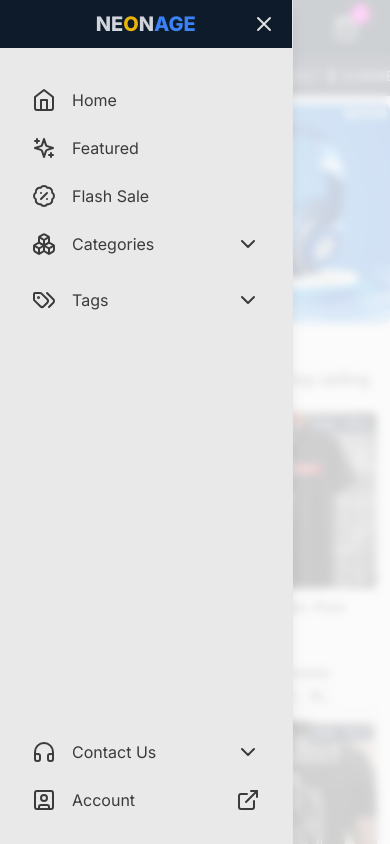
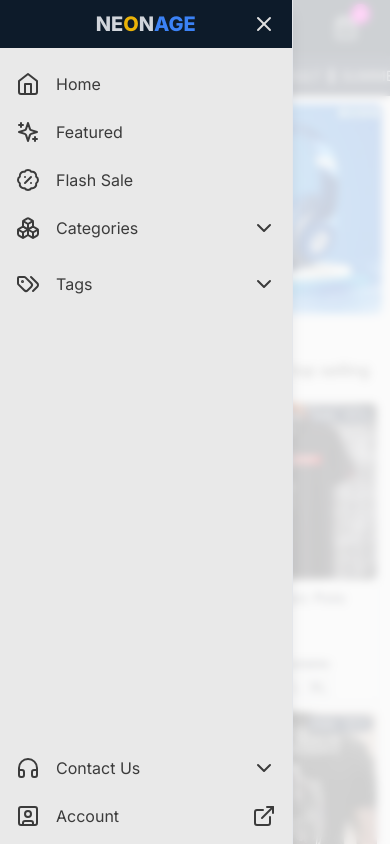
Before and after one commit to akeakun/shop-1.0, a Next.js app: page /home in a window 390 px wide. Both pictures are taken after a click on the button 44 px from the left and 28 px from the top of the page. Shown: the top 844 px of the page. Built offline with nearby package versions, Linux system fonts and the light colour scheme.

Commit message:
updated mobile navbar design

```diff
--- a/src/app/home/components/canvas/Canvas.tsx
+++ b/src/app/home/components/canvas/Canvas.tsx
@@ -4,7 +4,7 @@ import { AspectRatio } from "@/components/ui/aspect-ratio";
 
 const Canvas = () => {
   return (
-    <div className="w-full space-x-1.5 md:grid md:grid-cols-3 md:grid-rows-2 py-2">
+    <div className="w-full space-x-1.5 md:grid md:grid-cols-3 md:grid-rows-2 p-2">
       <div className=" md:row-span-2 md:col-span-2">
         <AspectRatio
           asChild
--- a/src/components/Navigation/components/NavbarOneComponents/MobileHamburg/MobileHamburg.tsx
+++ b/src/components/Navigation/components/NavbarOneComponents/MobileHamburg/MobileHamburg.tsx
@@ -40,7 +40,7 @@ const MobileHamburg = () => {
           </SheetClose>
         </div>
         <nav className="h-full flex-1 flex flex-col justify-between overflow-hidden">
-          <ul className="p-4 flex flex-col gap-2 overflow-y-scroll no-scrollbar">
+          <ul className=" flex flex-col gap-2 overflow-y-scroll no-scrollbar">
             <li className="">
               <Link
                 href={"/home"}
@@ -71,7 +71,7 @@ const MobileHamburg = () => {
             <Categories />
             <Tags />
           </ul>
-          <div className="p-4">
+          <div className="">
             <ContactUs />
             <Account />
           </div>
```
